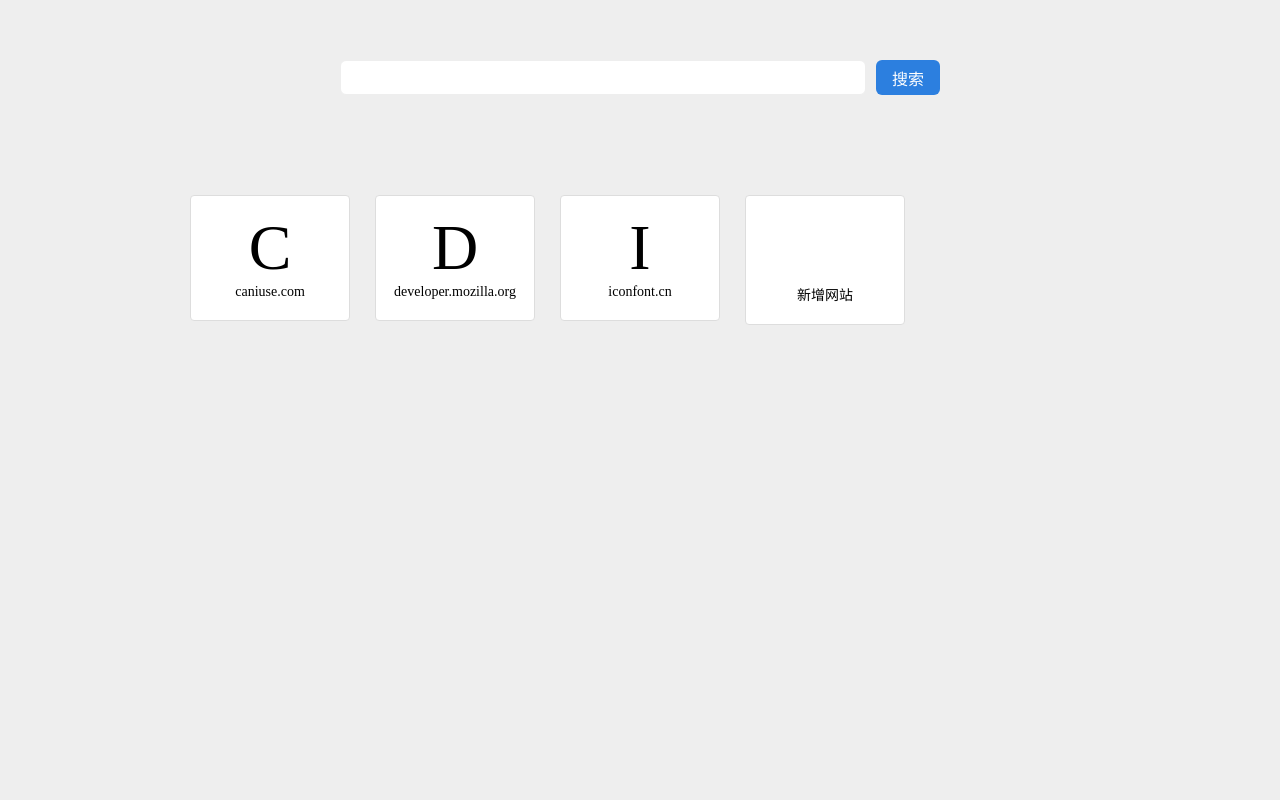
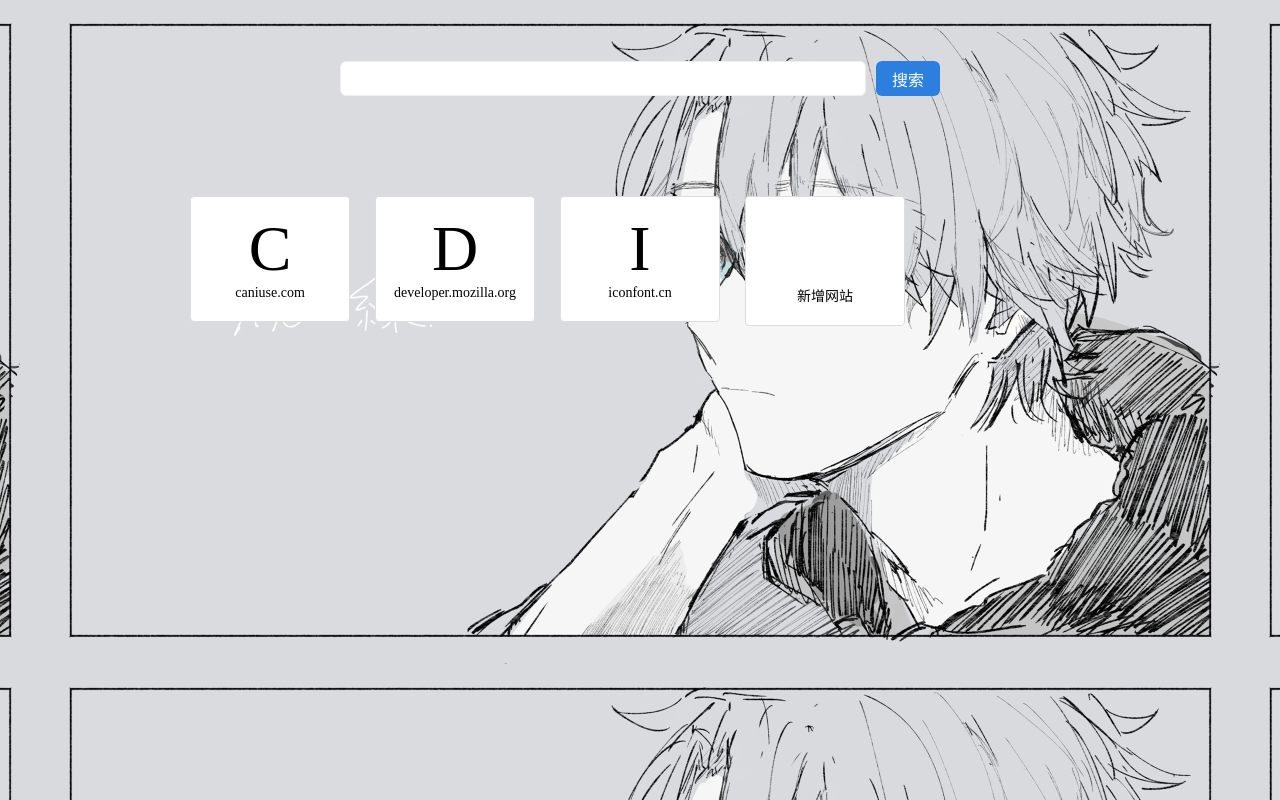
Before and after one commit to AkaneTang/my-page, a website: page src/index.html in a window 1280 px wide. Drawn offline with nearby package versions, Linux system fonts and the light colour scheme.

Commit message:
add background

```diff
--- a/src/style.css
+++ b/src/style.css
@@ -7,7 +7,16 @@
 img{max-width: 100%;max-height: 100%;}
 
 /* style */
-body{background-color: #eee;}    /* 给body添加背景色，会被浏览器扩展整个页面，而不仅是border的区域 */
+body{
+  background-color: #eee;
+  min-width: 100vw;
+  min-height: 100vh;
+  padding:1px;
+  background-image: url(images/背景.jpg);
+  background-repeat:repeat;
+  background-attachment:scroll;
+  background-position: center top;
+}    /* 给body添加背景色，会被浏览器扩展整个页面，而不仅是border的区域 */
 .globalHeader {
     margin: 20px;
 }
```
Also changed, not shown: dist/index.html, dist/背景.d0e38545.jpg (added), src/images/背景.jpg (added), 5 other files.
